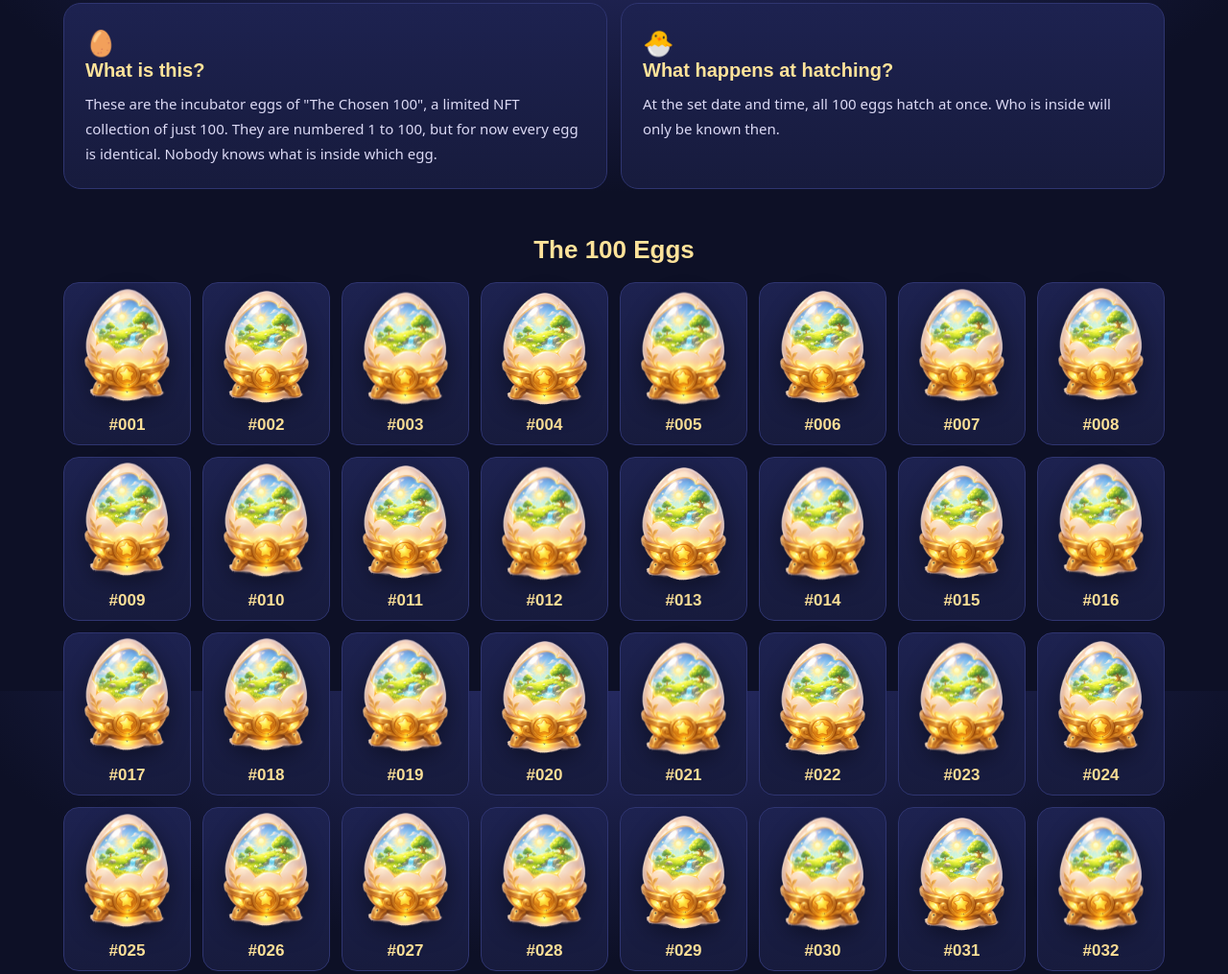
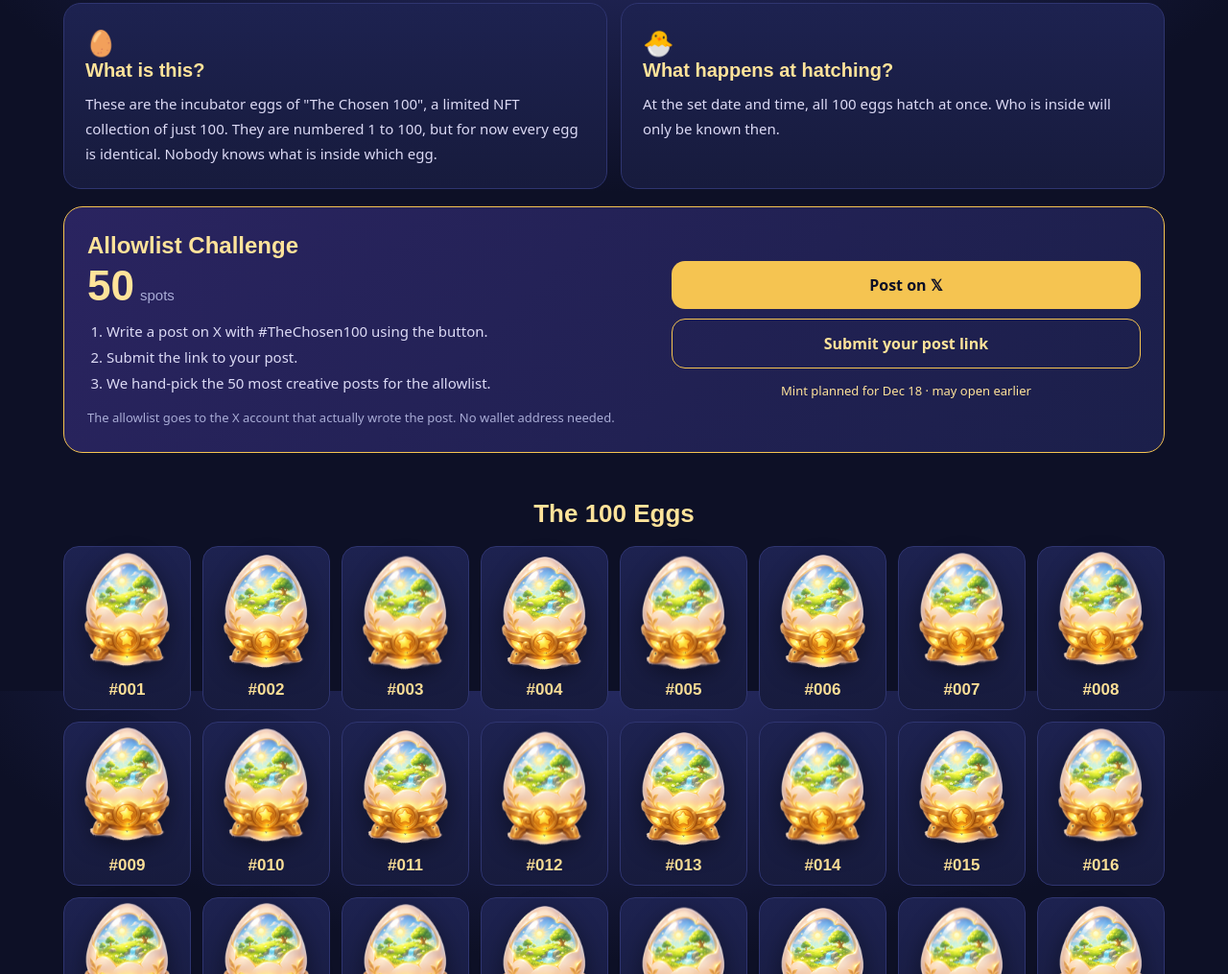
Before and after one commit to ssgkgk1-sketch/the-chosen-100, a plain HTML site: page index.html in a window 1280 px wide. Shown: the part 880-1895 px from the top of the page at 96% size. Drawn offline with Linux system fonts and the light colour scheme; animation ran at ten frames a second; a web font is replaced by a local one.

Commit message:
Add allowlist challenge section
Co-Authored-By: Claude Opus 5.5 <noreply@anthropic.com>

```diff
--- a/index.html
+++ b/index.html
@@ -85,6 +85,20 @@ html[lang=ko] h1{font-weight:400}
 html[lang=ko] .about h3{font-weight:400}
 .about p{margin:0;line-height:1.75;color:#dcdaf5;font-size:15px}
 .about .ic{font-size:26px}
+.wl{margin:18px 0 0;background:linear-gradient(135deg,#2a2460,#1b1f4a);border:1px solid var(--gold);border-radius:20px;padding:26px 24px;
+  display:grid;grid-template-columns:1.2fr 1fr;gap:22px;align-items:center}
+.wl h3{font-family:var(--head);color:var(--gold2);font-size:24px;margin:0 0 6px;font-weight:600}
+html[lang=ko] .wl h3{font-weight:400}
+.wl .big{font-family:Fredoka,sans-serif;font-size:44px;font-weight:600;color:var(--gold2);line-height:1}
+.wl .big small{font-size:15px;color:var(--muted);font-weight:500;margin-left:6px}
+.wl ol{margin:12px 0 0;padding-left:20px;line-height:1.8;color:#dcdaf5;font-size:15px}
+.wl .note{font-size:13px;color:var(--muted);margin:12px 0 0;line-height:1.6}
+.wl .btns{display:flex;flex-direction:column;gap:10px}
+.wl a.btn{display:block;text-align:center;text-decoration:none;font-weight:600;border-radius:14px;padding:14px 16px;font-size:16px}
+.wl a.x{background:var(--gold);color:var(--bg)} .wl a.x:hover{background:var(--gold2)}
+.wl a.f{border:1px solid var(--gold);color:var(--gold2)} .wl a.f:hover{background:rgba(245,196,81,.1)}
+.wl .mint{font-size:13px;color:var(--gold2);text-align:center;margin-top:4px}
+@media (max-width:760px){.wl{grid-template-columns:1fr}}
 h2.sec{font-family:var(--head);font-weight:600;text-align:center;color:var(--gold2);margin:48px 0 18px;font-size:26px}
 html[lang=ko] h2.sec{font-weight:400}
 /* 격자 */
@@ -158,6 +172,21 @@ footer{text-align:center;color:var(--muted);font-size:13px;margin-top:50px;line-
     <article><div class="ic">🐣</div><h3 data-t="a3h"></h3><p data-t="a3"></p></article>
   </section>
 
+
+  <section class="wl" id="allowlist">
+    <div>
+      <h3 data-t="wlh"></h3>
+      <div class="big">50<small data-t="wlspots"></small></div>
+      <ol><li data-t="wl1"></li><li data-t="wl2"></li><li data-t="wl3"></li></ol>
+      <p class="note" data-t="wlnote"></p>
+    </div>
+    <div class="btns">
+      <a class="btn x" id="xPost" target="_blank" rel="noopener noreferrer" data-t="wlx"></a>
+      <a class="btn f" href="https://docs.google.com/forms/d/e/1FAIpQLSeAnWlCZj3gvX93WeTvpqy2Q96i4ISJsMtgeYEx2Se47jFpTA/viewform" target="_blank" rel="noopener noreferrer" data-t="wlf"></a>
+      <div class="mint" data-t="wlmint"></div>
+    </div>
+  </section>
+
   <h2 class="sec" data-t="grid"></h2>
   <section class="grid" id="grid"></section>
 
@@ -174,7 +203,7 @@ const EGG_IMG = 'art/egg_v1_cut.png?v=2';
 const T = {
 ko:{name:'한국어', loc:'ko-KR', tz:'(한국시간)',
   title:'선택받은 알', sub:'세상에 단 100개만 놓인 부화기. 모든 알은 똑같은 모습으로 같은 날을 기다립니다.<br>그날이 오면 알이 깨지고, 그 안에 누가 있는지 비로소 알게 됩니다.',
-  d:'일',h:'시간',m:'분',s:'초', hatchLabel:'부화일', hatched:'🐣 부화가 시작됐어요!', hint:'알을 톡톡 두드려 보세요', prog:n=>`부화 준비 ${n}%`, wh:['…안에서 무언가 꿈틀했어요','톡. 안에서도 톡.','따뜻해요. 아주 조금.','아직은 잠들어 있어요','금이 아주 살짝 커진 것 같아요','누군가 귀 기울이고 있어요'],
+  d:'일',h:'시간',m:'분',s:'초', hatchLabel:'부화일', hatched:'🐣 부화가 시작됐어요!', wlh:'화이트리스트 챌린지', wlspots:'자리', wl1:'버튼을 눌러 #TheChosen100 이 들어간 X 글을 써요.', wl2:'올린 게시물 링크를 제출해요.', wl3:'가장 센스 있는 글 50개를 직접 골라 화이트리스트를 드려요.', wlnote:'화이트리스트는 실제로 글을 쓴 X 계정에 드려요. 지갑 주소는 받지 않아요.', wlx:'𝕏 에 글쓰기', wlf:'게시물 링크 제출하기', wlmint:'민팅은 12월 18일 예정 · 더 빨리 열릴 수도 있어요', xtext:'100개의 알, 단 하루의 부화. 내 알에는 누가 있을까? 🥚', hint:'알을 톡톡 두드려 보세요', prog:n=>`부화 준비 ${n}%`, wh:['…안에서 무언가 꿈틀했어요','톡. 안에서도 톡.','따뜻해요. 아주 조금.','아직은 잠들어 있어요','금이 아주 살짝 커진 것 같아요','누군가 귀 기울이고 있어요'],
   a1h:'이게 무엇인가요?', a1:'100개 한정 NFT 컬렉션 "The Chosen 100"의 부화기 알이에요. 1번부터 100번까지 번호만 다를 뿐, 지금은 모든 알이 똑같아요. 누구도 어떤 알에 무엇이 들었는지 몰라요.',
   a3h:'부화하면 어떻게 되나요?', a3:'정해진 날짜와 시각에 100개의 알이 동시에 깨어나요. 안에 누가 있는지는 그때가 되어야 알 수 있어요.',
   grid:'100개의 알', egg:'선택받은 알', no:'번호', status:'상태', waiting:'부화 대기', hatching:'부화 중', inside:'안에 있는 것', unknown:'??? (부화일에 공개)',
@@ -184,7 +213,7 @@ ko:{name:'한국어', loc:'ko-KR', tz:'(한국시간)',
   prev:'← 이전', next:'다음 →', foot:'공식 채널은 이 사이트와 <a href="https://x.com/SSGKGK1" target="_blank" rel="noopener noreferrer" style="color:var(--gold2)">X @SSGKGK1</a> 뿐이에요.<br>민팅 링크를 DM으로 보내지 않으며, 시드 문구는 절대 묻지 않아요.<br>© The Chosen 100', alt:n=>`${n}번 알`},
 en:{name:'EN', loc:'en-US', tz:'(KST)',
   title:'The Chosen Eggs', sub:'Only 100 incubators exist in the world. Every egg looks exactly the same and waits for the same day.<br>When that day comes, the shells crack — and only then will we know who was inside.',
-  d:'days',h:'hours',m:'min',s:'sec', hatchLabel:'Hatch day', hatched:'🐣 The hatching has begun!', hint:'Tap the egg', prog:n=>`Hatching ${n}% ready`, wh:['…something moved inside','Tap. A tap back from inside.','It feels warm. Just a little.','Still asleep, for now','The crack looks a little bigger','Someone inside is listening'],
+  d:'days',h:'hours',m:'min',s:'sec', hatchLabel:'Hatch day', hatched:'🐣 The hatching has begun!', wlh:'Allowlist Challenge', wlspots:'spots', wl1:'Write a post on X with #TheChosen100 using the button.', wl2:'Submit the link to your post.', wl3:'We hand-pick the 50 most creative posts for the allowlist.', wlnote:'The allowlist goes to the X account that actually wrote the post. No wallet address needed.', wlx:'Post on 𝕏', wlf:'Submit your post link', wlmint:'Mint planned for Dec 18 · may open earlier', xtext:'100 eggs. One hatch day. Who is in mine? 🥚', hint:'Tap the egg', prog:n=>`Hatching ${n}% ready`, wh:['…something moved inside','Tap. A tap back from inside.','It feels warm. Just a little.','Still asleep, for now','The crack looks a little bigger','Someone inside is listening'],
   a1h:'What is this?', a1:'These are the incubator eggs of "The Chosen 100", a limited NFT collection of just 100. They are numbered 1 to 100, but for now every egg is identical. Nobody knows what is inside which egg.',
   a3h:'What happens at hatching?', a3:'At the set date and time, all 100 eggs hatch at once. Who is inside will only be known then.',
   grid:'The 100 Eggs', egg:'Chosen Egg', no:'Number', status:'Status', waiting:'Waiting to hatch', hatching:'Hatching', inside:'Inside', unknown:'??? (revealed on hatch day)',
@@ -194,7 +223,7 @@ en:{name:'EN', loc:'en-US', tz:'(KST)',
   prev:'← Prev', next:'Next →', foot:'Official channels: this site and <a href="https://x.com/SSGKGK1" target="_blank" rel="noopener noreferrer" style="color:var(--gold2)">X @SSGKGK1</a> only.<br>We never send mint links by DM and never ask for your seed phrase.<br>© The Chosen 100', alt:n=>`Egg No. ${n}`},
 ja:{name:'日本語', loc:'ja-JP', tz:'(日本・韓国時間)',
   title:'選ばれし卵', sub:'世界にたった100個だけの孵化器。すべての卵は同じ姿で、同じ日を待っています。<br>その日が来て殻が割れたとき、初めて中に誰がいたのかがわかります。',
-  d:'日',h:'時間',m:'分',s:'秒', hatchLabel:'孵化日', hatched:'🐣 孵化が始まりました！', hint:'卵をトントンしてみて', prog:n=>`孵化準備 ${n}%`, wh:['…中で何かが動きました','トン。中からもトン。','少しだけ、あたたかい。','まだ眠っています','ひびが少し大きくなったみたい','中で誰かが耳をすませています'],
+  d:'日',h:'時間',m:'分',s:'秒', hatchLabel:'孵化日', hatched:'🐣 孵化が始まりました！', wlh:'ホワイトリスト・チャレンジ', wlspots:'枠', wl1:'ボタンから #TheChosen100 を付けてXに投稿。', wl2:'投稿のリンクを提出。', wl3:'いちばんセンスのある50件を選んでホワイトリストを贈ります。', wlnote:'ホワイトリストは実際に投稿したXアカウントに贈られます。ウォレットアドレスは不要です。', wlx:'𝕏 に投稿する', wlf:'投稿リンクを提出', wlmint:'ミントは12月18日予定・早まる可能性あり', xtext:'100個の卵、たった一日の孵化。私の卵には誰がいる？ 🥚', hint:'卵をトントンしてみて', prog:n=>`孵化準備 ${n}%`, wh:['…中で何かが動きました','トン。中からもトン。','少しだけ、あたたかい。','まだ眠っています','ひびが少し大きくなったみたい','中で誰かが耳をすませています'],
   a1h:'これは何？', a1:'100個限定のNFTコレクション「The Chosen 100」の孵化器の卵です。1番から100番まで番号が違うだけで、今はすべての卵が同じ姿。どの卵に何が入っているかは誰にもわかりません。',
   a3h:'孵化すると？', a3:'決められた日時に、100個の卵が一斉に孵ります。中に誰がいるのかは、そのときまでわかりません。',
   grid:'100個の卵', egg:'選ばれし卵', no:'番号', status:'状態', waiting:'孵化待ち', hatching:'孵化中', inside:'中にいるもの', unknown:'???（孵化日に公開）',
@@ -204,7 +233,7 @@ ja:{name:'日本語', loc:'ja-JP', tz:'(日本・韓国時間)',
   prev:'← 前へ', next:'次へ →', foot:'公式チャンネルはこのサイトと <a href="https://x.com/SSGKGK1" target="_blank" rel="noopener noreferrer" style="color:var(--gold2)">X @SSGKGK1</a> だけです。<br>DMでミントリンクを送ることはなく、シードフレーズを聞くことも絶対にありません。<br>© The Chosen 100', alt:n=>`${n}番の卵`},
 zh:{name:'中文', loc:'zh-CN', tz:'(韩国时间)',
   title:'天选之蛋', sub:'世界上只有100个孵化器。每一颗蛋都长得一模一样，等待着同一天的到来。<br>那一天蛋壳破裂，我们才会知道里面究竟是谁。',
-  d:'天',h:'小时',m:'分',s:'秒', hatchLabel:'孵化日', hatched:'🐣 孵化已经开始！', hint:'轻轻敲一敲蛋', prog:n=>`孵化准备 ${n}%`, wh:['…里面有什么动了一下','咚。里面也回了一声咚。','有点暖暖的。','还在睡觉呢','裂缝好像又大了一点','里面有谁在静静聆听'],
+  d:'天',h:'小时',m:'分',s:'秒', hatchLabel:'孵化日', hatched:'🐣 孵化已经开始！', wlh:'白名单挑战', wlspots:'个名额', wl1:'点击按钮，在X发布带 #TheChosen100 的帖子。', wl2:'提交你的帖子链接。', wl3:'我们亲自挑选最有创意的50条帖子发放白名单。', wlnote:'白名单发给真正发帖的X账号。无需钱包地址。', wlx:'在 𝕏 发帖', wlf:'提交帖子链接', wlmint:'铸造预计12月18日 · 可能提前开放', xtext:'100颗蛋，只有一天孵化。我的蛋里会是谁？🥚', hint:'轻轻敲一敲蛋', prog:n=>`孵化准备 ${n}%`, wh:['…里面有什么动了一下','咚。里面也回了一声咚。','有点暖暖的。','还在睡觉呢','裂缝好像又大了一点','里面有谁在静静聆听'],
   a1h:'这是什么？', a1:'这是限量100个的NFT收藏系列「The Chosen 100」的孵化蛋。编号从1到100，除了编号以外，现在每颗蛋都完全相同。没有人知道哪颗蛋里藏着什么。',
   a3h:'孵化后会怎样？', a3:'在设定的日期和时间，100颗蛋会同时孵化。里面是谁，要到那一刻才会知道。',
   grid:'100颗蛋', egg:'天选之蛋', no:'编号', status:'状态', waiting:'等待孵化', hatching:'孵化中', inside:'里面是', unknown:'???（孵化日揭晓）',
@@ -238,7 +267,7 @@ function setLang(k){
   document.title=t.title+' · The Chosen 100';
   langs.querySelectorAll('button').forEach(b=>b.classList.toggle('on',b.dataset.k===k));
   document.querySelectorAll('[data-t]').forEach(el=>el.innerHTML=t[el.dataset.t]);
-  updateDate(); render(); if(dlg.open) open(cur); if(typeof growEgg==='function') growEgg();
+  updateDate(); render(); if(dlg.open) open(cur); if(typeof growEgg==='function') growEgg(); if(typeof setXLink==='function') setXLink();
 }
 
 const grid=document.getElementById('grid');
@@ -292,6 +321,9 @@ function tick(){
 }
 
 // 살아 있는 알: 부화일이 다가올수록 금과 빛이 커져요
+
+function setXLink(){const u='https://x.com/intent/post?text='+encodeURIComponent(T[L].xtext)+'&hashtags=TheChosen100&url='+encodeURIComponent('https://ssgkgk1-sketch.github.io/the-chosen-100/');
+  const a=document.getElementById('xPost'); if(a) a.href=u;}
 const START_AT=new Date('2026-11-02T00:00:00+09:00');
 const heroEgg=document.getElementById('heroEgg'), cracks=[...document.querySelectorAll('#cracks .crack')];
 const clamp=v=>Math.max(0,Math.min(1,v));
@@ -313,7 +345,7 @@ heroEgg.addEventListener('click',()=>{
   clearTimeout(wt); wt=setTimeout(()=>w.classList.remove('on'),2600);
 });
 heroEgg.setAttribute('aria-label','The Chosen 100 egg');
-growEgg(); setInterval(growEgg,60000);
+growEgg(); setInterval(growEgg,60000); setXLink();
 setLang(L); tick(); setInterval(tick,1000);
 const h0=parseInt(location.hash.slice(1)); if(h0>=1&&h0<=100) open(h0);
 
```
